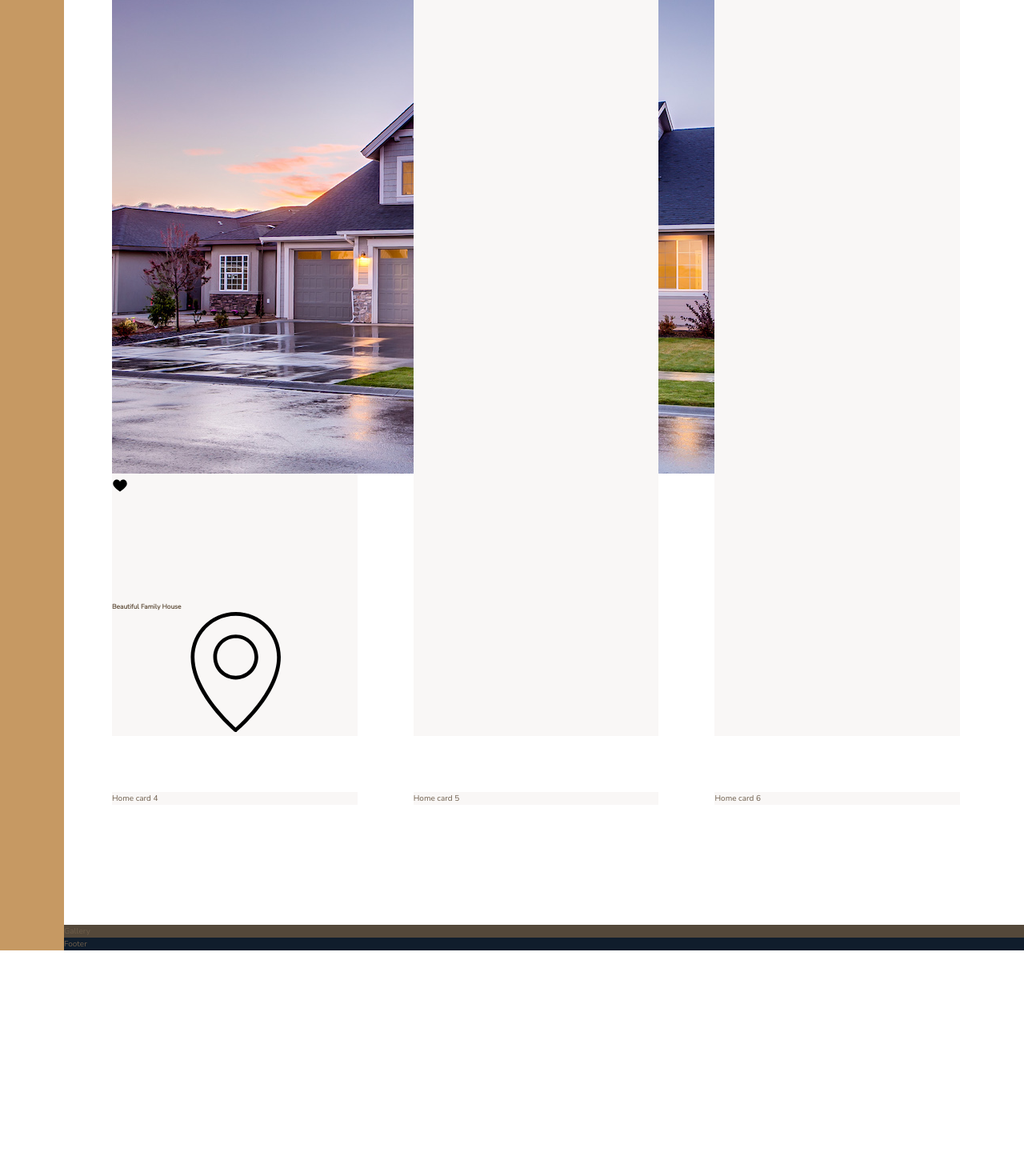
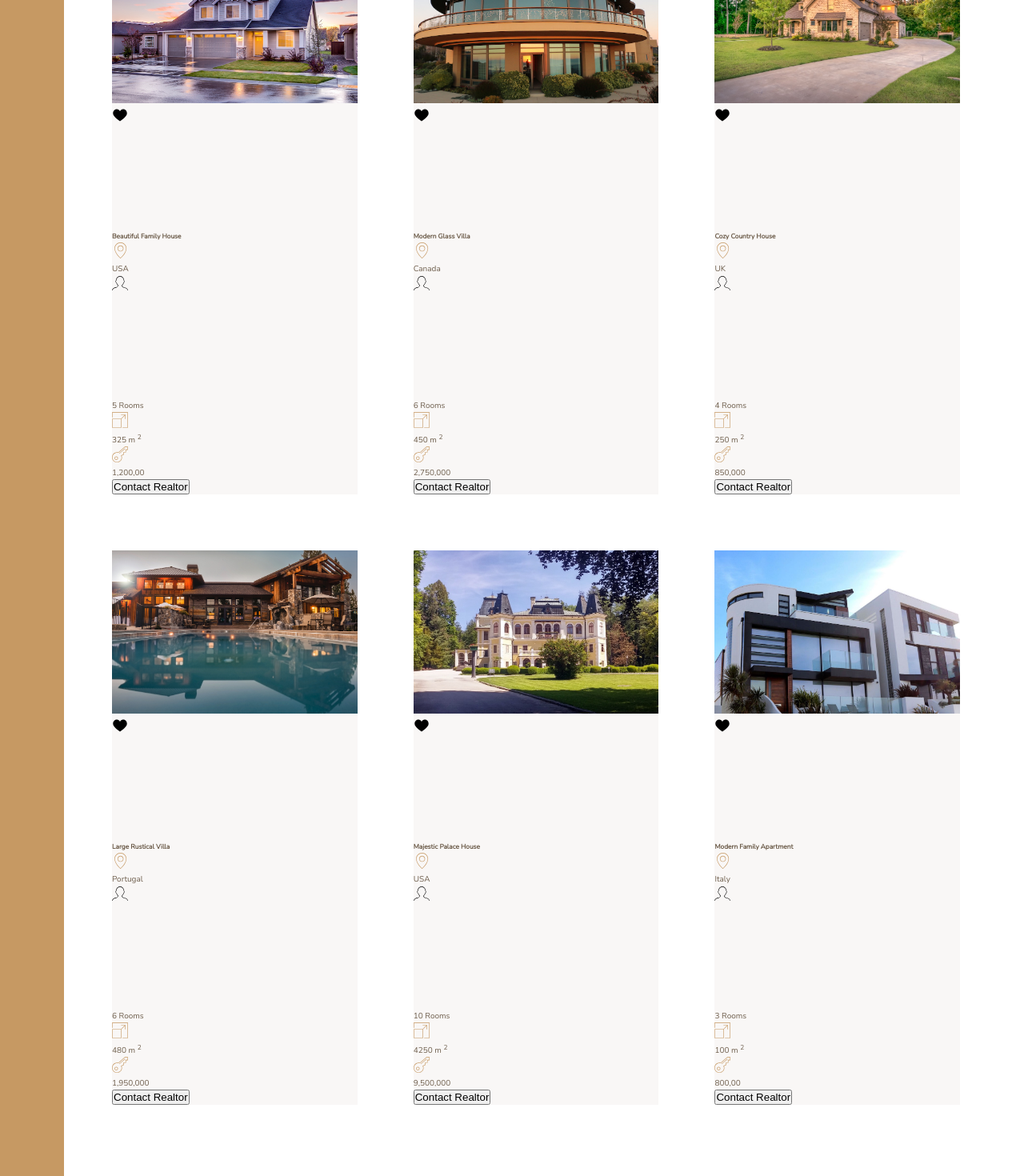
Before and after one commit to DevJBlack/Nexter-react, a React (Create React App) app: page / in a window 1280 px wide. Shown: the part 2100-3570 px from the top of the page at 80% size. Before the commit the page ends 3288 px from the top, so only its background shows below. Built offline with nearby package versions, Linux system fonts and the light colour scheme.

Commit message:
card layout

```diff
--- a/src/Components/Application/Homes.js
+++ b/src/Components/Application/Homes.js
@@ -1,7 +1,15 @@
 import React from 'react'
 import house1 from '../Img/house-1.jpeg'
+import house2 from '../Img/house-2.jpeg'
+import house3 from '../Img/house-3.jpeg'
+import house4 from '../Img/house-4.jpeg'
+import house5 from '../Img/house-5.jpeg'
+import house6 from '../Img/house-6.jpeg'
 import { ReactComponent as Heart } from '../Img/SVG/heart-full.svg'
 import { ReactComponent as Map } from '../Img/SVG/icon-map.svg'
+import { ReactComponent as Male } from '../Img/SVG/icon-male.svg'
+import { ReactComponent as Expand } from '../Img/SVG/icon-expand.svg'
+import { ReactComponent as Key } from '../Img/SVG/icon-key.svg'
 
 const Homes = () => {
   return (
@@ -12,22 +20,226 @@ const Homes = () => {
           <Heart />
         </svg>
         <h5 className="home__name">Beautiful Family House</h5>
+
         <div className="home__location">
-        <svg className="home__like">
-          <Map />
-        </svg>
+          <svg className="home__like">
+            <Map />
+          </svg>
+          <p>USA</p>
         </div>
+
+        <div className="home__room">
+          <svg className="home__like">
+            <Male />
+          </svg>
+          <p>5 Rooms</p>
+        </div>
+
+        <div className="home__area">
+          <svg className="home__like">
+            <Expand />
+          </svg>
+          <p>325 m <sup>2</sup></p>
+        </div>
+
+        <div className="home__price">
+          <svg className="home__like">
+            <Key />
+          </svg>
+          <p>1,200,00</p>
+        </div>
+        <button className="cta">Contact Realtor</button>
       </div>
 
-      <div className="home">Home card 2</div>
 
-      <div className="home">Home card 3</div>
 
-      <div className="home">Home card 4</div>
+      <div className="home">
+        <img src={house2} alt="House One" className="home__img"/>
+        <svg className="home__like">
+          <Heart />
+        </svg>
+        <h5 className="home__name">Modern Glass Villa</h5>
+        <div className="home__location">
+          <svg className="home__like">
+            <Map />
+          </svg>
+          <p>Canada</p>
+        </div>
 
-      <div className="home">Home card 5</div>
+        <div className="home__room">
+          <svg className="home__like">
+            <Male />
+          </svg>
+          <p>6 Rooms</p>
+        </div>
 
-      <div className="home">Home card 6</div>
+        <div className="home__area">
+          <svg className="home__like">
+            <Expand />
+          </svg>
+          <p>450 m <sup>2</sup></p>
+        </div>
+
+        <div className="home__price">
+          <svg className="home__like">
+            <Key />
+          </svg>
+          <p>2,750,000</p>
+        </div>
+        <button className="cta">Contact Realtor</button>
+      </div>
+
+
+
+      <div className="home">
+        <img src={house3} alt="House One" className="home__img"/>
+        <svg className="home__like">
+          <Heart />
+        </svg>
+        <h5 className="home__name">Cozy Country House</h5>
+        <div className="home__location">
+          <svg className="home__like">
+            <Map />
+          </svg>
+          <p>UK</p>
+        </div>
+
+        <div className="home__room">
+          <svg className="home__like">
+            <Male />
+          </svg>
+          <p>4 Rooms</p>
+        </div>
+
+        <div className="home__area">
+          <svg className="home__like">
+            <Expand />
+          </svg>
+          <p>250 m <sup>2</sup></p>
+        </div>
+
+        <div className="home__price">
+          <svg className="home__like">
+            <Key />
+          </svg>
+          <p>850,000</p>
+        </div>
+        <button className="cta">Contact Realtor</button>
+      </div>
+
+
+
+      <div className="home">
+        <img src={house4} alt="House One" className="home__img"/>
+        <svg className="home__like">
+          <Heart />
+        </svg>
+        <h5 className="home__name">Large Rustical Villa</h5>
+        <div className="home__location">
+          <svg className="home__like">
+            <Map />
+          </svg>
+          <p>Portugal</p>
+        </div>
+
+        <div className="home__room">
+          <svg className="home__like">
+            <Male />
+          </svg>
+          <p>6 Rooms</p>
+        </div>
+
+        <div className="home__area">
+          <svg className="home__like">
+            <Expand />
+          </svg>
+          <p>480 m <sup>2</sup></p>
+        </div>
+
+        <div className="home__price">
+          <svg className="home__like">
+            <Key />
+          </svg>
+          <p>1,950,000</p>
+        </div>
+        <button className="cta">Contact Realtor</button>
+      </div>
+
+
+
+      <div className="home">
+        <img src={house5} alt="House One" className="home__img"/>
+        <svg className="home__like">
+          <Heart />
+        </svg>
+        <h5 className="home__name">Majestic Palace House</h5>
+        <div className="home__location">
+          <svg className="home__like">
+            <Map />
+          </svg>
+          <p>USA</p>
+        </div>
+
+        <div className="home__room">
+          <svg className="home__like">
+            <Male />
+          </svg>
+          <p>10 Rooms</p>
+        </div>
+
+        <div className="home__area">
+          <svg className="home__like">
+            <Expand />
+          </svg>
+          <p>4250 m <sup>2</sup></p>
+        </div>
+
+        <div className="home__price">
+          <svg className="home__like">
+            <Key />
+          </svg>
+          <p>9,500,000</p>
+        </div>
+        <button className="cta">Contact Realtor</button>
+      </div>
+
+
+
+      <div className="home">
+        <img src={house6} alt="House One" className="home__img"/>
+        <svg className="home__like">
+          <Heart />
+        </svg>
+        <h5 className="home__name">Modern Family Apartment</h5>
+        <div className="home__location">
+          <svg className="home__like">
+            <Map />
+          </svg>
+          <p>Italy</p>
+        </div>
+
+        <div className="home__room">
+          <svg className="home__like">
+            <Male />
+          </svg>
+          <p>3 Rooms</p>
+        </div>
+
+        <div className="home__area">
+          <svg className="home__like">
+            <Expand />
+          </svg>
+          <p>100 m <sup>2</sup></p>
+        </div>
+
+        <div className="home__price">
+          <svg className="home__like">
+            <Key />
+          </svg>
+          <p>800,00</p>
+        </div>
+        <button className="cta">Contact Realtor</button>
+      </div>
     </div>
   )
 }
--- a/src/Components/sass/layout/_homes.scss
+++ b/src/Components/sass/layout/_homes.scss
@@ -10,4 +10,32 @@
 
 .home {
   background-color: $color-grey-light-1;
+
+  &__img {
+    width: 100%;
+  }
+
+  &__like {
+
+  }
+
+  &__name {
+
+  }
+
+  &__location,
+  &__rooms,
+  &__area,
+  &__price {
+
+    svg {
+      fill: $color-primary;
+      height: 2rem;
+      width: 2rem;
+    }
+
+    p {
+
+    }
+  }
 }
```
